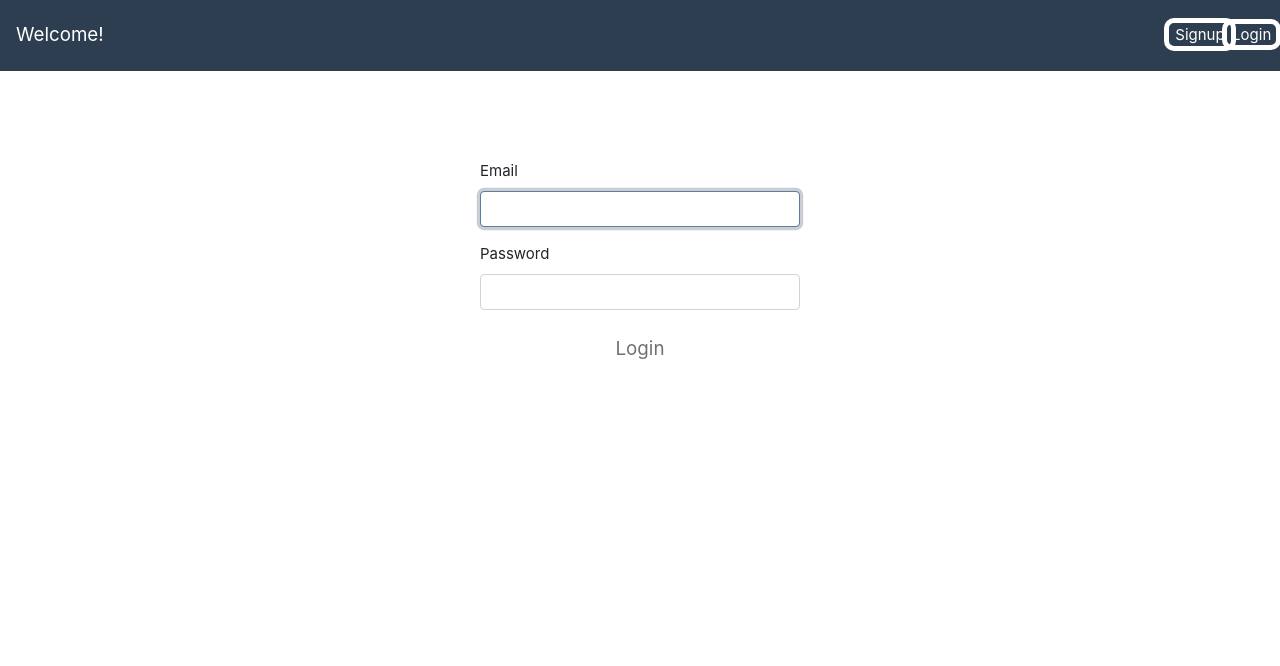
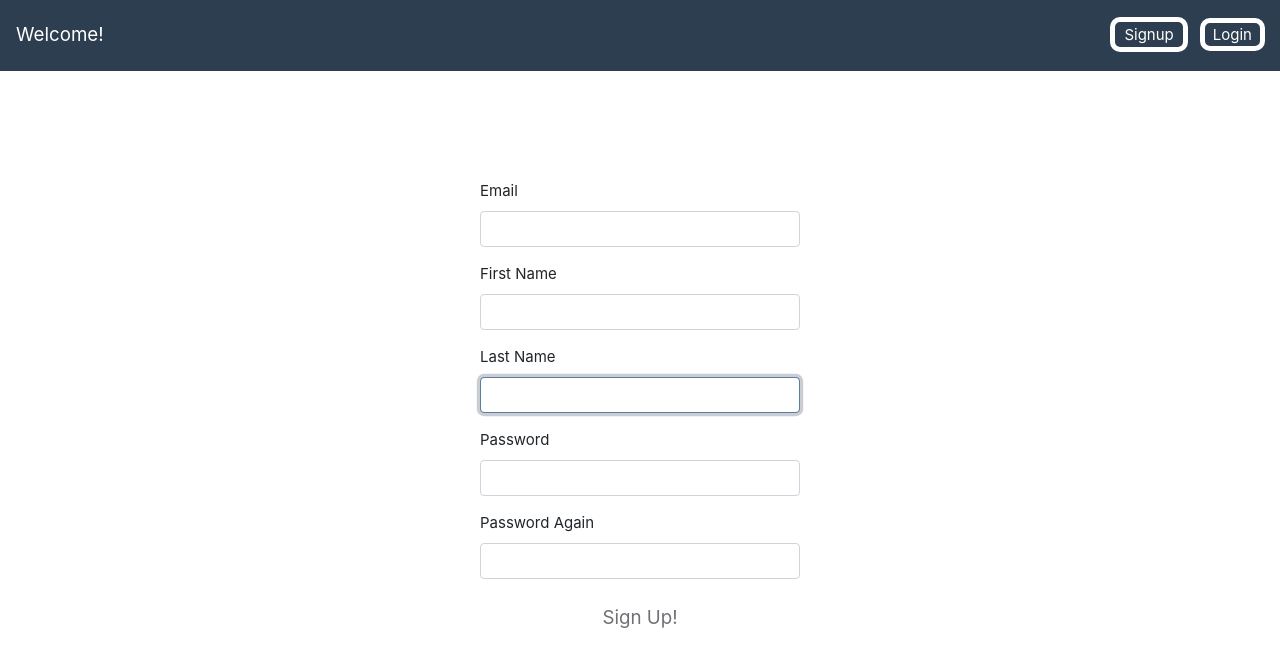
Before and after one commit to maxkaran/FacialRecAPI, a React (Create React App) app in the folder react-app/: page /signup in a window 1280 px wide. Shown: the top 666 px of the page. Built offline with nearby package versions, Linux system fonts and the light colour scheme.

Commit message:
Create initial sign up page

```diff
--- a/react-app/src/App.js
+++ b/react-app/src/App.js
@@ -1,13 +1,17 @@
 import React, { Component } from 'react';
-import NavBar from './NavBar';
-import Login from './Login';
+import {Route} from 'react-router-dom';
+import NavBar from './Components/NavBar';
+import Login from './Components/Login';
+import Signup from './Components/Signup';
 
 class App extends Component {
   render() {
     return (
       <div>
         <NavBar/>
-        <Login/>
+        <Route exact path='/' component={Login}/>
+        <Route exact path='/login' component={Login}/>
+        <Route exact path='/signup' component={Signup}/>
       </div>
     );
   }
--- a/react-app/src/Login.css
+++ b/react-app/src/Components/Login.css
@@ -1,10 +1,14 @@
 @media all and (min-width: 480px) {
     .Login {
-      padding: 60px 0;
+      padding: 80px 0;
     }
 
     .Login form {
       margin: 0 auto;
       max-width: 320px;
     }
+
+    .PasswordWarning {
+      color: red;
+    }
   }
--- a/react-app/src/NavBar.css
+++ b/react-app/src/Components/NavBar.css
@@ -1,6 +1,6 @@
 .NavItem {
     padding: 3% 10%;
-    margin: 0px 15%;
+    margin: 0px 15px;
     color: white;
     border: 5px solid;
     border-radius: 10px;
--- /dev/null
+++ b/react-app/src/Components/Signup.js
@@ -0,0 +1,100 @@
+import React, { Component } from "react";
+import { Button, FormGroup, FormControl, ControlLabel } from "react-bootstrap";
+import "./Login.css";
+
+export default class Login extends Component {
+    constructor(props) {
+        super(props);
+
+        this.state = {
+            email: "",
+            firstname: "",
+            lastname: "",
+            password: "",
+            passwordrepeated: "",
+        };
+    }
+
+    validateForm() {
+        return this.state.email.length > 0 && this.state.password.length > 0 && this.state.firstname.length > 0 && this.state.lastname.length > 0 &&
+            this.state.password==this.state.passwordrepeated;
+    }
+
+    passwordsWarningActive(){ //activate warning if passwords are non empty and don't match
+            if(this.state.password != "")
+                return this.state.password==this.state.passwordrepeated;
+            else
+                return true;
+    }
+
+    handleChange = event => {
+        this.setState({
+        [event.target.id]: event.target.value
+        });
+    }
+
+    handleSubmit = event => {
+        event.preventDefault();
+    }
+
+    render() {
+        return (
+        <div className="Login">
+            <form onSubmit={this.handleSubmit}>
+            <FormGroup controlId="email" bsSize="large">
+                <ControlLabel>Email</ControlLabel>
+                <FormControl
+                autoFocus
+                type="email"
+                value={this.state.email}
+                onChange={this.handleChange}
+                />
+            </FormGroup>
+            <FormGroup controlId="firstname" bsSize="large">
+                <ControlLabel>First Name</ControlLabel>
+                <FormControl
+                autoFocus
+                type="text"
+                value={this.state.firstname}
+                onChange={this.handleChange}
+                />
+            </FormGroup>
+            <FormGroup controlId="lastname" bsSize="large">
+                <ControlLabel>Last Name</ControlLabel>
+                <FormControl
+                autoFocus
+                type="text"
+                value={this.state.lastname}
+                onChange={this.handleChange}
+                />
+            </FormGroup>
+            <FormGroup controlId="password" bsSize="large">
+                <ControlLabel>Password</ControlLabel>
+                <FormControl
+                value={this.state.password}
+                onChange={this.handleChange}
+                type="password"
+                />
+            </FormGroup>
+            <FormGroup controlId="passwordrepeated" bsSize="large">
+                <ControlLabel>Password Again</ControlLabel>
+                <FormControl
+                value={this.state.passwordrepeated}
+                onChange={this.handleChange}
+                type="password"
+                />
+            </FormGroup>
+            <p class="PasswordWarning" hidden={this.passwordsWarningActive()}>Passwords Must Match!</p>
+            <Button
+                block
+                bsSize="large"
+                disabled={!this.validateForm()}
+                type="submit"
+            >
+                Sign Up!
+            </Button>
+            </form>
+        </div>
+        );
+    }
+}
```
Also changed, not shown: react-app/src/Components/Login.js (renamed from react-app/src/Login.js), react-app/src/Components/NavBar.js (renamed from react-app/src/NavBar.js).
